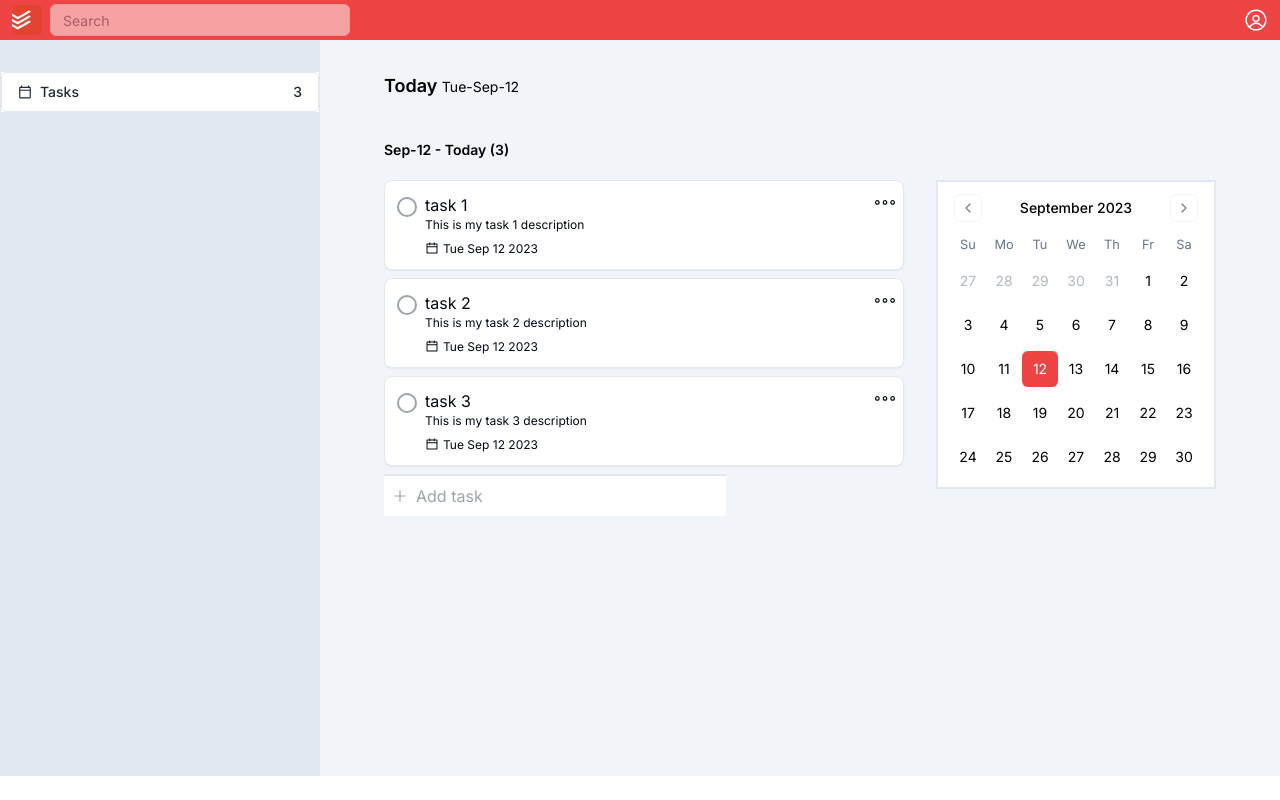
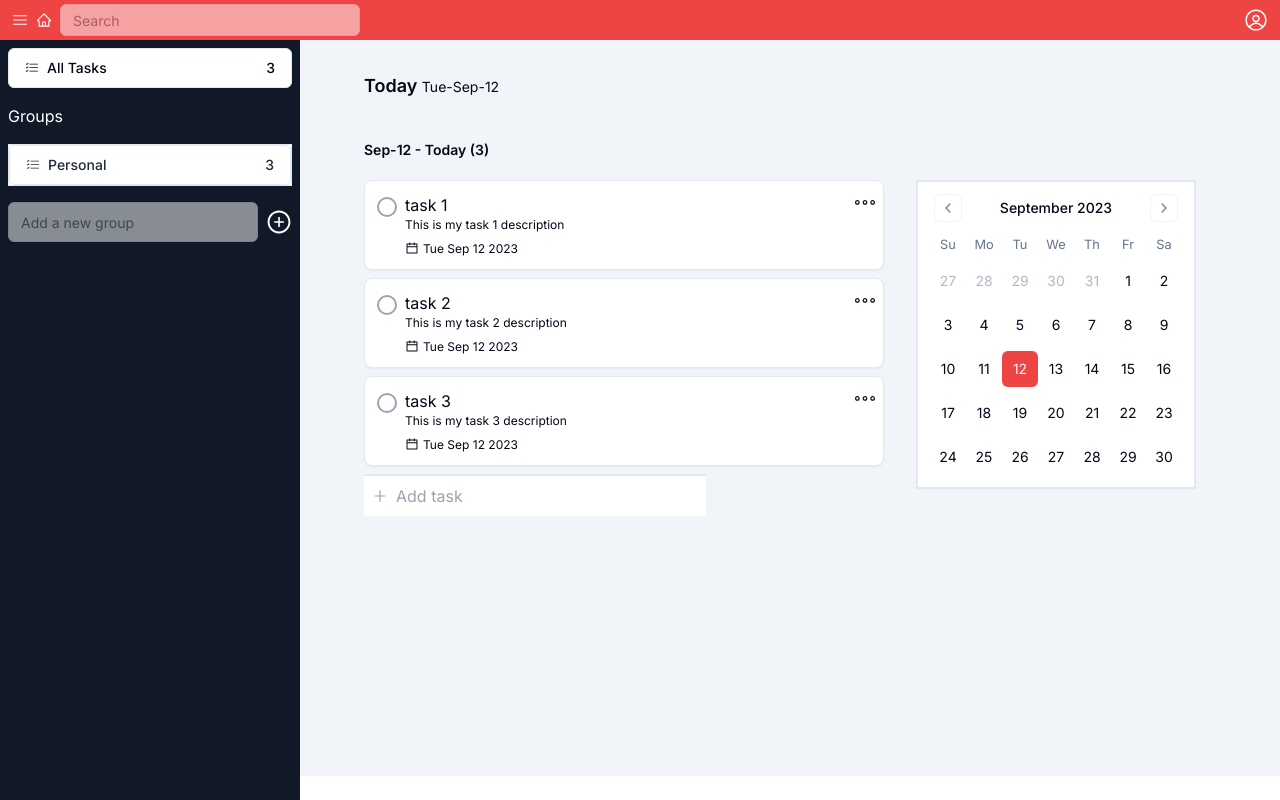
Before and after one commit to eric-nichols-nyc/listit-nextjs, a Next.js app: page /tasks in a window 1280 px wide. Before the commit this address had no page. Shown: the top 800 px of the page. Built offline with nearby package versions, Linux system fonts and the light colour scheme.

Commit message:
added groups and home page

```diff
--- a/app/globals.css
+++ b/app/globals.css
@@ -82,7 +82,8 @@
   max-height: calc(100vh - 100px);
 }
 .rightcontent{
-  width: calc(100vw - 320px)
+  width: calc(100vw - 320px);
+  margin-left: 300px;
 }
 .mycolumn{
   max-height: calc(100vh - 250px);
--- a/app/layout.tsx
+++ b/app/layout.tsx
@@ -37,9 +37,7 @@ export default function RootLayout({
         />
         <Topbar />
         <div className="flex maincontent bg-slate-100">
-          <Sidenav />
           <div>
-            <Home />
             {children}
           </div>
         </div>
--- a/app/page.tsx
+++ b/app/page.tsx
@@ -1,6 +1,9 @@
 
-export default function Home() {
+import Home from '../components/Home';
+
+export default function HomePage() {
   return (
-  <div />
+    <Home />
+
   )
 }
--- /dev/null
+++ b/app/tasks/page.tsx
@@ -0,0 +1,9 @@
+import Tasks from '@/components/Tasks'
+
+const TasksPage = () => {
+  return (
+    <Tasks />
+  )
+}
+
+export default TasksPage
--- a/components/AccountDropdown.tsx
+++ b/components/AccountDropdown.tsx
@@ -1,40 +1,26 @@
 import {
-  Cloud,
-  CreditCard,
   Github,
-  Keyboard,
-  LifeBuoy,
   LogOut,
-  Mail,
-  MessageSquare,
   Palette,
-  Plus,
-  PlusCircle,
   Settings,
   User,
-  UserPlus,
-  Users,
 } from "lucide-react"
-
-import { Button } from "@/components/ui/button"
+import { useRouter } from "next/navigation"
 import {
   DropdownMenu,
   DropdownMenuContent,
   DropdownMenuGroup,
   DropdownMenuItem,
   DropdownMenuLabel,
-  DropdownMenuPortal,
   DropdownMenuSeparator,
   DropdownMenuShortcut,
-  DropdownMenuSub,
-  DropdownMenuSubContent,
-  DropdownMenuSubTrigger,
   DropdownMenuTrigger,
 } from "@/components/ui/dropdown-menu"
 import { RxAvatar } from 'react-icons/rx'
 import { IconSize } from "@/constants"
 
 export default function DropdownMenuDemo() {
+  const router = useRouter();
   return (
     <div className="w-full flex justify-end">
       <DropdownMenu>
@@ -69,51 +55,19 @@ export default function DropdownMenuDemo() {
           </DropdownMenuGroup>
           <DropdownMenuSeparator />
           <DropdownMenuGroup>
-            <DropdownMenuItem>
-              <Users className="mr-2 h-4 w-4" />
-              <span>Team</span>
-            </DropdownMenuItem>
-            <DropdownMenuSub>
-              <DropdownMenuSubTrigger>
-                <UserPlus className="mr-2 h-4 w-4" />
-                <span>Invite users</span>
-              </DropdownMenuSubTrigger>
-              <DropdownMenuPortal>
-                <DropdownMenuSubContent>
-                  <DropdownMenuItem>
-                    <Mail className="mr-2 h-4 w-4" />
-                    <span>Email</span>
-                  </DropdownMenuItem>
-                  <DropdownMenuItem>
-                    <MessageSquare className="mr-2 h-4 w-4" />
-                    <span>Message</span>
-                  </DropdownMenuItem>
-                  <DropdownMenuSeparator />
-                  <DropdownMenuItem>
-                    <PlusCircle className="mr-2 h-4 w-4" />
-                    <span>More...</span>
-                  </DropdownMenuItem>
-                </DropdownMenuSubContent>
-              </DropdownMenuPortal>
-            </DropdownMenuSub>
-            <DropdownMenuItem>
-              <Plus className="mr-2 h-4 w-4" />
-              <span>New Team</span>
-              <DropdownMenuShortcut>⌘+T</DropdownMenuShortcut>
-            </DropdownMenuItem>
           </DropdownMenuGroup>
           <DropdownMenuSeparator />
           <DropdownMenuItem>
             <Github className="mr-2 h-4 w-4" />
             <span>GitHub</span>
           </DropdownMenuItem>
-          <DropdownMenuItem>
-            <LifeBuoy className="mr-2 h-4 w-4" />
-            <span>Support</span>
-          </DropdownMenuItem>
           <DropdownMenuSeparator />
-          <DropdownMenuItem>
-            <LogOut className="mr-2 h-4 w-4" />
+          <DropdownMenuItem
+          className="cursor-pointer"
+            onClick={() => router.push('/')}
+          >
+            <LogOut
+            className="mr-2 h-4 w-4" />
             <span>Log out</span>
             <DropdownMenuShortcut>⇧⌘Q</DropdownMenuShortcut>
           </DropdownMenuItem>
--- a/components/Home.tsx
+++ b/components/Home.tsx
@@ -5,34 +5,46 @@ import Header from '@/components/Header';
 import { useTaskStore } from '@/store/taskStore';
 import {format} from 'date-fns'
 import Calendar from '@/components/Calendar';
+import Image from 'next/image';
+import { useRouter } from 'next/navigation';
 
 export default function Home() {
   const [tasks] = useTaskStore(state => [state.tasks, state.addTask])
-
+  const router = useRouter()
   return (
     <div className="
-        rightcontent
         flex
         flex-col
         px-16
         pt-8
+        h-full
+        w-[100vw]
+        justify-center
       "
     >
-      <Header />
-      <div className="flex gap-6">
-        <div className="w-full relative">
-          <div className="flex relative text-sm font-semibold">{format(new Date(), 'MMM-dd')} - Today ({tasks.length})</div>
-          <div
-            className={`relative columncontainer w-full overflow-y-scroll pt-5`}
-            style={{ maxHeight: 'none' }}>
-            <Column />
-          </div>
-          <div>
-            <ColumnFooter />
-          </div>
-        </div>
-        <div className="pt-10">
-          <Calendar />
+      <div className="
+        flex
+        flex-col
+        items-center
+        justify-center
+      ">
+        <Image
+          src="/images/logo.svg"
+          width={100}
+          height={100}
+          alt="logo"
+          className="mb-10"
+        />
+        <h1 className="text-xl font-semibold">Welcome to Listit!</h1>
+        <h4>Lisiit is a demo task manager and to-do list app.</h4>
+        <div className="px-6 sm:px-0 max-w-sm mt-10">
+          <button
+          onClick={() => router.push('/tasks')}
+          type="button"
+          className="text-white w-full  bg-[#4285F4] hover:bg-[#4285F4]/90 focus:ring-4 focus:outline-none focus:ring-[#4285F4]/50 font-medium rounded-lg text-sm px-5 py-2.5 text-center inline-flex items-center justify-between dark:focus:ring-[#4285F4]/55 mr-2 mb-2"><svg className="mr-2 -ml-1 w-4 h-4" aria-hidden="true" focusable="false" data-prefix="fab" data-icon="google" role="img" xmlns="http://www.w3.org/2000/svg" viewBox="0 0 488 512"><path fill="currentColor" d="M488 261.8C488 403.3 391.1 504 248 504 110.8 504 0 393.2 0 256S110.8 8 248 8c66.8 0 123 24.5 166.3 64.9l-67.5 64.9C258.5 52.6 94.3 116.6 94.3 256c0 86.5 69.1 156.6 153.7 156.6 98.2 0 135-70.4 140.8-106.9H248v-85.3h236.1c2.3 12.7 3.9 24.9 3.9 41.4z"></path>
+          </svg>Login with Google<div>
+            </div>
+          </button>
         </div>
       </div>
     </div>
--- a/components/Sidenav.tsx
+++ b/components/Sidenav.tsx
@@ -2,16 +2,36 @@
 import { MdOutlineCalendarToday } from 'react-icons/md'
 import { Button } from './ui/button'
 import { useTaskStore } from '@/store/taskStore';
+import { Input } from './ui/input';
+import { AiOutlinePlusCircle } from 'react-icons/ai';
+import { BsListCheck } from 'react-icons/bs';
+
 export const Sidenav = () => {
   const [tasks] = useTaskStore(state => [state.tasks])
   return (
     <div
-    className="
-    w-[320px]
-    bg-slate-200
-    pt-8
-    "
+      className="
+      sidebar
+      fixed
+      top-[40px]
+      bottom-0
+      lg:left-0
+      p-2 w-[300px]
+      overflow-y-auto
+      text-left
+       bg-gray-900
+      "
     >
+      <div>
+        <Button className="w-full gap-2 justify-between" variant="outline">
+          <div className="flex items-center gap-2">
+            <BsListCheck />
+            <div>All Tasks</div>
+          </div>
+          <div>{tasks.length}</div>
+        </Button>
+      </div>
+      <div className="mt-4 mb-4 text-white">Groups</div>
       <ul className="max-w-xs flex flex-col">
         <li className="
           flex
@@ -20,20 +40,29 @@ export const Sidenav = () => {
           font-medium
           bg-white border
           text-gray-800
-          -mt-px
           dark:bg-gray-800
           dark:border-gray-700
           dark:text-white">
           <Button className="w-full gap-2 justify-between" variant="outline">
             <div className="flex items-center gap-2">
-              <MdOutlineCalendarToday />
-              <div>Tasks</div>
+              <BsListCheck />
+              <div>Personal</div>
             </div>
-
             <div>{tasks.length}</div>
           </Button>
         </li>
       </ul>
+      <div className="flex items-center mt-4">
+        <Input
+        className="w-full"
+        placeholder="Add a new group"
+        disabled
+        />
+        <AiOutlinePlusCircle
+        className="text-white ml-2"
+        size={30}
+        />
+      </div>
     </div>
   )
 }
--- /dev/null
+++ b/components/Tasks.tsx
@@ -0,0 +1,44 @@
+"use client";
+import Column from '@/components/Column'
+import ColumnFooter from '@/components/AddTaskForm'
+import Header from '@/components/Header';
+import { useTaskStore } from '@/store/taskStore';
+import { format } from 'date-fns'
+import Calendar from '@/components/Calendar';
+import Sidenav from './Sidenav';
+
+export default function Tasks() {
+  const [tasks] = useTaskStore(state => [state.tasks, state.addTask])
+
+  return (
+    <div className="tasks flex">
+        <Sidenav />
+      <div className="
+        rightcontent
+        flex
+        flex-col
+        px-16
+        pt-8
+      "
+      >
+        <Header />
+        <div className="flex gap-6">
+          <div className="w-full relative">
+            <div className="flex relative text-sm font-semibold">{format(new Date(), 'MMM-dd')} - Today ({tasks.length})</div>
+            <div
+              className={`relative columncontainer w-full overflow-y-scroll pt-5`}
+              style={{ maxHeight: 'none' }}>
+              <Column />
+            </div>
+            <div>
+              <ColumnFooter />
+            </div>
+          </div>
+          <div className="pt-10">
+            <Calendar />
+          </div>
+        </div>
+      </div>
+    </div>
+  )
+}
--- a/components/Topbar.tsx
+++ b/components/Topbar.tsx
@@ -1,14 +1,20 @@
 "use client";
 import { Input } from "@/components/ui/input"
 import { GiHamburgerMenu } from 'react-icons/gi'
+import { RxHamburgerMenu } from 'react-icons/rx'
 import { AiOutlineHome } from 'react-icons/ai'
 import { MdOutlineAdd } from 'react-icons/md'
 import AddTaskDropdown from "./AddTaskDropdown"
 import { useTaskStore } from "@/store/taskStore"
 import AccountDropdown from "./AccountDropdown";
 import Image from "next/image";
+import { useRouter, usePathname } from "next/navigation";
+
 const Header = () => {
   const [tasks, addTask] = useTaskStore(state => [state.tasks, state.addTask])
+  const router = useRouter();
+  const path = usePathname();
+  console.log('params', path)
   return (
     <div>
       <div
@@ -20,13 +26,21 @@ const Header = () => {
         px-3
         py-1
         bg-red-500
+        h-[40px]
       ">
+        {
+          path === '/tasks' && (
+            <>
               <div className="flex flex-1 gap-2 items-center">
-         <Image
-          src="/images/logo.svg"
-          alt="logo"
-          width="30"
-          height="30"
+                <RxHamburgerMenu
+                  className="cursor-pointer"
+                  color="white"
+                  onClick={() => { alert("clicked") }}
+                />
+                <AiOutlineHome
+                  className="cursor-pointer"
+                  color="white"
+                  onClick={() => { router.push("/") }}
                 />
                 <Input
                   disabled
@@ -34,13 +48,12 @@ const Header = () => {
                   placeholder="Search"
                 />
               </div>
-        {/* <div className="flex-1 justify-center">
-            <AddTaskDropdown
-            />
-        </div> */}
               <div className="flex-1 items-end">
                 <AccountDropdown />
               </div>
+            </>
+          )
+        }
       </div>
     </div>
   )
```
Lines whose indentation alone changed are shown as unchanged.
